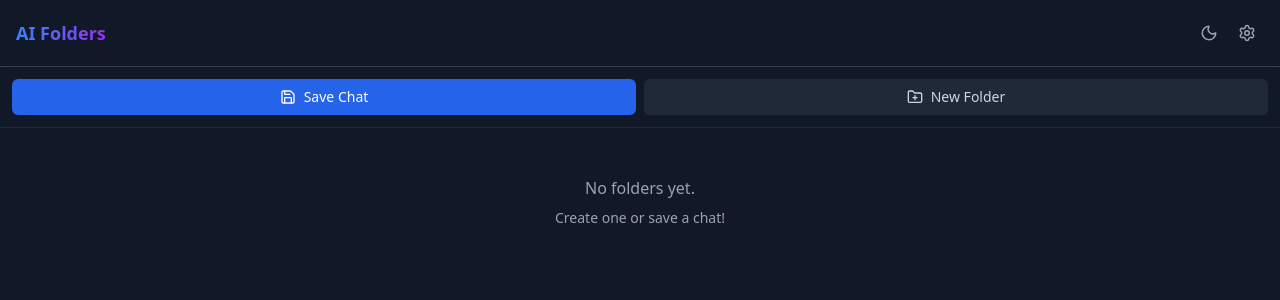
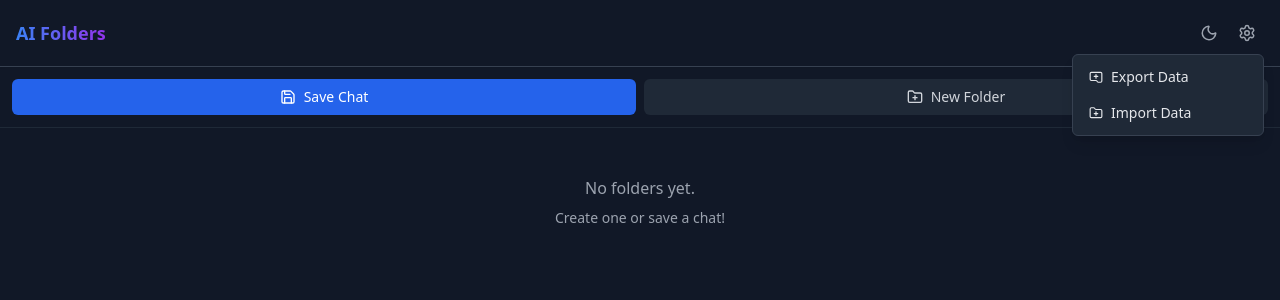
Before and after one commit to RiasGremoryHSDXD/ai-chat-manager, a React (Vite) app: page / in a window 1280 px wide. Both pictures are taken after a click on the button 1247 px from the left and 33 px from the top of the page. Shown: the top 300 px of the page. Built offline with nearby package versions, Linux system fonts and the light colour scheme.

Commit message:
feat: implement export/import and deep cleaning
- Add Export/Import buttons to sidebar settings

- Implement filtered export to exclude orphaned chats

- Refactor deleteItem to recursively remove chats and subfolders

- Refine Settings UI to use click-toggle instead of hover

```diff
--- a/src/components/SidebarContainer.tsx
+++ b/src/components/SidebarContainer.tsx
@@ -15,6 +15,7 @@ export const SidebarContainer: React.FC = () => {
     const [loading, setLoading] = useState(false);
     const [error, setError] = useState<string | null>(null);
     const [activeId, setActiveId] = useState<string | null>(null);
+    const [showSettings, setShowSettings] = useState(false);
 
     const sensors = useSensors(
         useSensor(MouseSensor, {
@@ -114,14 +115,71 @@ export const SidebarContainer: React.FC = () => {
                     >
                         {getThemeIcon()}
                     </button>
-                    <button className="p-2 hover:bg-gray-100 dark:hover:bg-gray-800 rounded-full text-gray-600 dark:text-gray-400 transition-colors">
-                        <Settings size={18} />
-                    </button>
+                    <div className="relative group">
+                        <button
+                            onClick={() => setShowSettings(!showSettings)}
+                            className="p-2 hover:bg-gray-100 dark:hover:bg-gray-800 rounded-full text-gray-600 dark:text-gray-400 transition-colors"
+                        >
+                            <Settings size={18} />
+                        </button>
+                        {/* Dropdown Menu */}
+                        {showSettings && (
+                            <div className="absolute right-0 top-full mt-1 w-48 bg-white dark:bg-gray-800 rounded-md shadow-lg border border-gray-200 dark:border-gray-700 py-1 z-50">
+                                <button
+                                    onClick={() => {
+                                        const state = useFolderStore.getState();
+
+                                        // Filter chats to only include those referenced in folders
+                                        const referencedChatIds = new Set<string>();
+                                        Object.values(state.folders).forEach(folder => {
+                                            folder.items.forEach(itemId => referencedChatIds.add(itemId));
+                                            // Also add items from root? Currently rootFolderIds points to folders,
+                                            // but if we ever allow root chats in the future, we'd need to check that too.
+                                            // As per store logic, items only exist in folders.
+                                        });
+
+                                        const cleanedChats: Record<string, any> = {};
+                                        referencedChatIds.forEach(id => {
+                                            if (state.chats[id]) {
+                                                cleanedChats[id] = state.chats[id];
+                                            }
+                                        });
+
+                                        const data = {
+                                            folders: state.folders,
+                                            chats: cleanedChats,
+                                            rootFolderIds: state.rootFolderIds
+                                        };
+                                        const blob = new Blob([JSON.stringify(data, null, 2)], { type: 'application/json' });
+                                        const url = URL.createObjectURL(blob);
+                                        const a = document.createElement('a');
+                                        a.href = url;
+                                        a.download = `ai-chat-manager-backup-${new Date().toISOString().split('T')[0]}.json`;
+                                        a.click();
+                                        URL.revokeObjectURL(url);
+                                        setShowSettings(false);
+                                    }}
+                                    className="w-full text-left px-4 py-2 text-sm text-gray-700 dark:text-gray-200 hover:bg-gray-100 dark:hover:bg-gray-700 flex items-center gap-2"
+                                >
+                                    <FolderPlus size={14} className="rotate-180" /> Export Data
+                                </button>
+                                <button
+                                    onClick={() => {
+                                        document.getElementById('import-file')?.click();
+                                        setShowSettings(false);
+                                    }}
+                                    className="w-full text-left px-4 py-2 text-sm text-gray-700 dark:text-gray-200 hover:bg-gray-100 dark:hover:bg-gray-700 flex items-center gap-2"
+                                >
+                                    <FolderPlus size={14} /> Import Data
+                                </button>
+                            </div>
+                        )}
+                    </div>
                 </div>
             </div>
 
             {/* Actions */}
-            <div className="p-3 grid grid-cols-2 gap-2 border-b border-gray-100 dark:border-gray-800 transition-colors duration-200">
+            <div className="p-3 grid grid-cols-2 gap-2 border-b border-gray-100 dark:border-gray-800 transition-colors duration-200 relative">
                 <button
                     onClick={handleSaveCurrentChat}
                     disabled={loading}
@@ -137,6 +195,36 @@ export const SidebarContainer: React.FC = () => {
                     <FolderPlus size={16} /> New Folder
                 </button>
             </div>
+
+            {/* Settings Components (Export/Import) */}
+            <input
+                type="file"
+                id="import-file"
+                accept=".json"
+                className="hidden"
+                onChange={(e) => {
+                    const file = e.target.files?.[0];
+                    if (file) {
+                        const reader = new FileReader();
+                        reader.onload = (e) => {
+                            try {
+                                const data = JSON.parse(e.target?.result as string);
+                                if (data && typeof data === 'object') {
+                                    if (confirm('This will overwrite all current data. Proceed?')) {
+                                        useFolderStore.getState().importData(data);
+                                        // Force reload to ensure UI updates if needed, though Zustand should handle it
+                                    }
+                                }
+                            } catch (err) {
+                                alert('Invalid JSON file');
+                            }
+                        };
+                        reader.readAsText(file);
+                        // Reset value so same file can be selected again
+                        e.target.value = '';
+                    }
+                }}
+            />
 
             {/* Error Message */}
             {error && (
--- a/src/store/folderStore.ts
+++ b/src/store/folderStore.ts
@@ -36,6 +36,7 @@ interface FolderState {
     moveItem: (id: string, newParentId: string) => void;
     saveChat: (chatData: ChatObject, folderId?: string) => void;
     toggleFolder: (folderId: string) => void;
+    importData: (data: Partial<FolderState>) => void;
 }
 
 export const useFolderStore = create<FolderState>()(
@@ -67,15 +68,12 @@ export const useFolderStore = create<FolderState>()(
 
             deleteItem: (id, isFolder) => {
                 set((state) => {
-                    // Helper to remove id from parent's children or items
                     const removeFromParent = (itemId: string, isFolderArg: boolean) => {
-                        // Check roots
                         const rootIndex = state.rootFolderIds.indexOf(itemId);
                         if (rootIndex !== -1 && isFolderArg) {
                             state.rootFolderIds.splice(rootIndex, 1);
                             return;
                         }
-                        // Check access all folders to find parent
                         for (const key in state.folders) {
                             const folder = state.folders[key];
                             if (isFolderArg) {
@@ -94,10 +92,26 @@ export const useFolderStore = create<FolderState>()(
                         }
                     };
 
+                    const deleteFolderRecursive = (folderId: string) => {
+                        const folder = state.folders[folderId];
+                        if (!folder) return;
+
+                        // Delete all chats in this folder
+                        folder.items.forEach(chatId => {
+                            delete state.chats[chatId];
+                        });
+
+                        // Recursively delete subfolders
+                        folder.children.forEach(subFolderId => {
+                            deleteFolderRecursive(subFolderId);
+                        });
+
+                        // Finally delete the folder itself
+                        delete state.folders[folderId];
+                    };
+
                     if (isFolder) {
-                        // Recursive delete logic could be added here to clean up children
-                        // For now, simplist deletion of the node and reference
-                        delete state.folders[id];
+                        deleteFolderRecursive(id);
                         removeFromParent(id, true);
                     } else {
                         delete state.chats[id];
@@ -213,6 +227,15 @@ export const useFolderStore = create<FolderState>()(
                     }
                 });
             },
+
+            importData: (data) => {
+                set((state) => {
+                    // Basic validation could happen here or in component
+                    state.folders = data.folders || {};
+                    state.chats = data.chats || {};
+                    state.rootFolderIds = data.rootFolderIds || [];
+                });
+            },
         })),
         {
             name: 'ai-chat-manager-storage',
```
